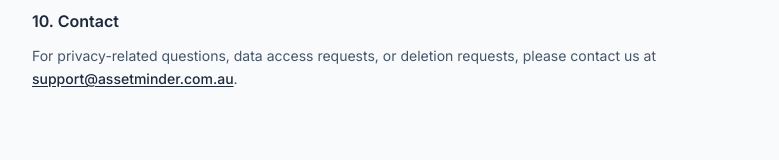
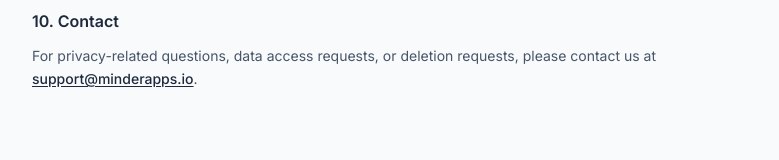
Before and after one commit to gingagenie/assetminder, a React (Vite) app in the folder frontend/: page /#/privacy in a window 1280 px wide. Shown: the part 2009-2169 px from the top of the page, without its empty margins (248-1027 px from the left). Built offline with nearby package versions, Linux system fonts and the light colour scheme; no server answers; the HTML template or start-up script is replaced by a standard one.

Commit message:
Update support email to support@minderapps.io
Co-Authored-By: Claude Sonnet 4.6 <noreply@anthropic.com>

```diff
--- a/frontend/src/pages/Privacy.tsx
+++ b/frontend/src/pages/Privacy.tsx
@@ -106,8 +106,8 @@ export default function Privacy() {
             <h2 className="text-base font-semibold text-slate-800 mb-3">10. Contact</h2>
             <p>
               For privacy-related questions, data access requests, or deletion requests, please contact us at{" "}
-              <a href="mailto:support@assetminder.com.au" className="text-slate-800 font-medium underline underline-offset-2">
-                support@assetminder.com.au
+              <a href="mailto:support@minderapps.io" className="text-slate-800 font-medium underline underline-offset-2">
+                support@minderapps.io
               </a>.
             </p>
           </section>
--- a/frontend/src/pages/Terms.tsx
+++ b/frontend/src/pages/Terms.tsx
@@ -87,8 +87,8 @@ export default function Terms() {
             <h2 className="text-base font-semibold text-slate-800 mb-3">9. Contact</h2>
             <p>
               If you have questions about these Terms of Service, please contact us at{" "}
-              <a href="mailto:support@assetminder.com.au" className="text-slate-800 font-medium underline underline-offset-2">
-                support@assetminder.com.au
+              <a href="mailto:support@minderapps.io" className="text-slate-800 font-medium underline underline-offset-2">
+                support@minderapps.io
               </a>.
             </p>
           </section>
```
